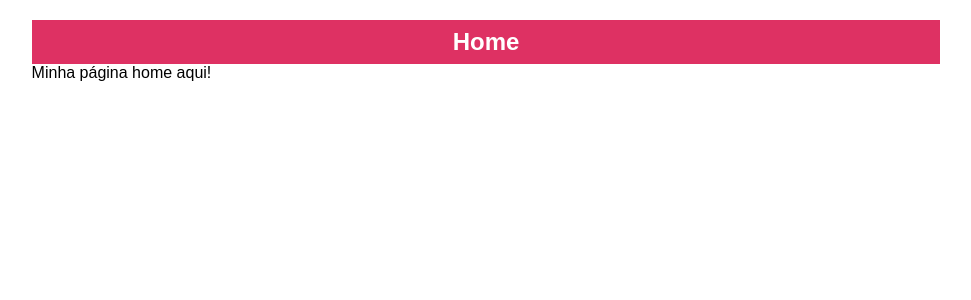
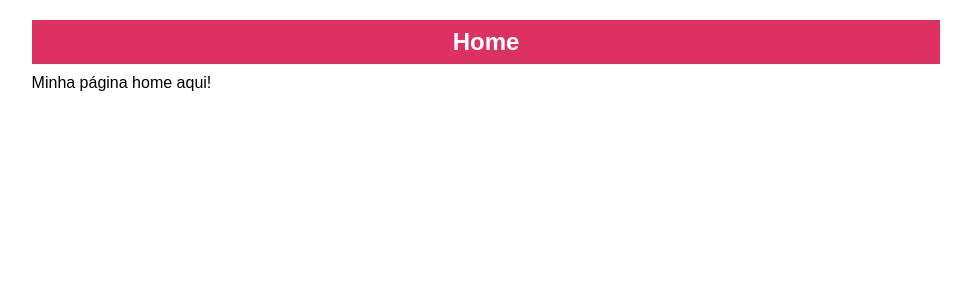
Before and after one commit to YuriMacena/website-php-test, a PHP site: page /index.php?page=Home in a window 1280 px wide. Shown: the part 38-338 px from the top of the page, without its empty margins (154-1125 px from the left). Run offline with PHP 8.4, Linux system fonts and the light colour scheme.

Commit message:
Estilização do paragráfo da tag section

```diff
--- a/index.php
+++ b/index.php
@@ -44,6 +44,12 @@
             padding: 8px 10px;
             text-align: center;
         }
+
+        p{
+            color: black;
+            margin-top: 10px;
+            font-size: 16px;
+        }
     </style>
 </head>
 <body>
```
